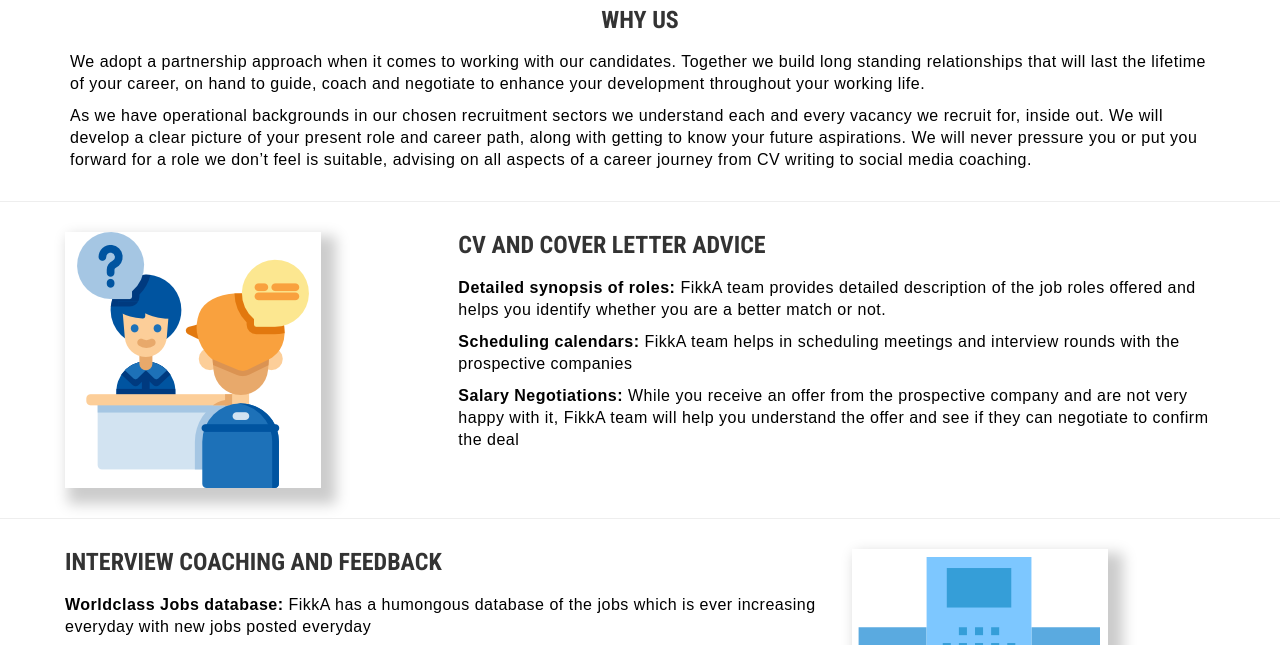
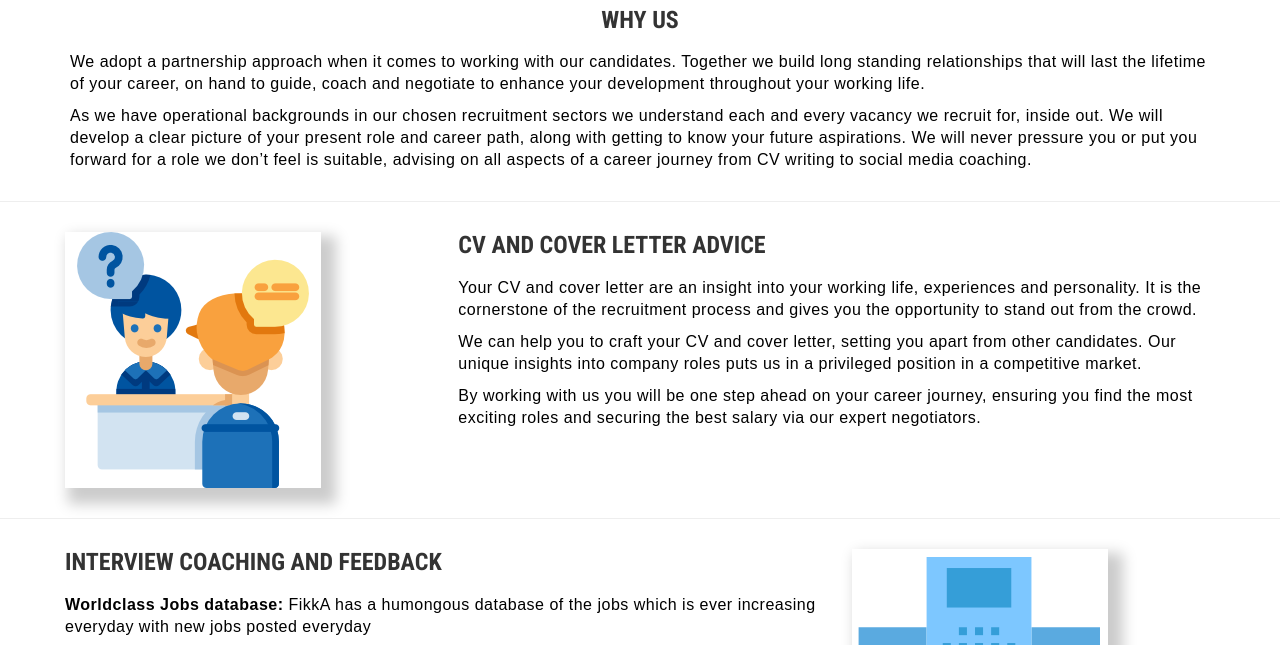
Before and after one commit to dthomaslomas/recruiter, a plain HTML site: page findwork.html in a window 1280 px wide. Shown: the part 90-735 px from the top of the page. Drawn offline with Linux system fonts and the light colour scheme; files whose address does not match are found by name; a web font is replaced by a local one.

Commit message:
added contact us ahref to foot of index.html page. Added content to first box candidates.html page

```diff
--- a/findwork.html
+++ b/findwork.html
@@ -6,13 +6,12 @@
           <meta charset="utf-8">
         <meta http-equiv="Content-Type" content="text/html; charset=utf-8">
         <link rel="icon" href="images/favicon.ico">
-        <title>Candidates hub discover how we can help you | DTL Recruitment</title>
-        <meta name="description" content="">
-        <meta name="keywords" content="">
+        <title>Helping candidates career journey | DTL Recruitment</title>
+        <meta name="description" content="We help candidates throughout their career journey, matching jobseekers to live roles of the highest standard. Contact us for a confidential chat today.">
         <meta name="author" content="">
     <meta name="robots" content="index, follow">
 
-    <link rel="canonical" href="https://www.dtlrecruitment.co.uk"/>
+    <link rel="canonical" href="https://www.dtlrecruitment.co.uk/findwork"/>
         <!-- Mobile Specific Metas
         ================================================== -->
         <meta name="format-detection" content="telephone=no">
@@ -160,28 +159,16 @@
             </div>
             <div class="col-md-8 col-xs-12">
                 <div class="block" >
-                    <h3 class="subtitle wow fadeInUp" data-wow-delay=".3s" data-wow-duration="500ms">CV and Cover letter advice
-                    </h3>
+                    <h3 class="subtitle wow fadeInUp" data-wow-delay=".3s" data-wow-duration="500ms">CV and Cover letter advice </h3>
                     <p  class="wow fadeInUp" data-wow-delay=".5s" data-wow-duration="500ms">
-                      <b> Detailed synopsis of roles: </b> FikkA team provides detailed description of the job roles offered and helps you identify whether you are a better match or not.
-
-
-
-
-
-
+                      Your CV and cover letter are an insight into your working life, experiences and personality. It is the cornerstone of the recruitment process and gives you the opportunity to stand out from the crowd.
                     </p>
                     <p  class="wow fadeInUp" data-wow-delay=".7s" data-wow-duration="500ms">
-                    <b>Scheduling calendars:</b> FikkA team helps in scheduling meetings and interview rounds with the prospective companies
-
-
+                    We can help you to craft your CV and cover letter, setting you apart from other candidates. Our unique insights into company roles puts us in a privileged position in a competitive market.
                     </p>
                     <p class="wow fadeInUp" data-wow-delay=".9s" data-wow-duration="500ms">
-                     <b>Salary Negotiations:</b> While you receive an offer from the prospective company and are not very happy with it, FikkA team will help you understand the offer and see if they can negotiate to confirm the deal
-
-
+                    By working with us you will be one step ahead on your career journey, ensuring you find the most exciting roles and securing the best salary via our expert negotiators.
                     </p>
-
                 </div>
             </div>
         </div>
@@ -229,19 +216,9 @@
                 <div class="block">
                     <h3 class="subtitle wow fadeInUp" data-wow-delay=".3s" data-wow-duration="500ms">Hear about opportunities first</h3>
                     <p  class="wow fadeInUp" data-wow-delay=".5s" data-wow-duration="500ms">
-
-Find the best fit by sharing your profile with us to help you find a better role.
-
-
-
-
-
-
+                     Find the best fit by sharing your profile with us to help you find a better role.
                     </p>
                  <a class="btn btn-default wow fadeInUp" data-wow-delay=".5s" data-wow-duration="700ms" href="contact.html" target="_blank">Submit your CV</a>
-
-
-
                 </div>
             </div>
         </div>
```
Also changed, not shown: index.html (+1 -1 lines).
